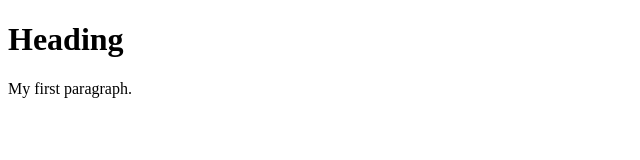
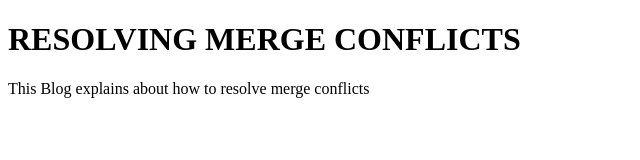
Before and after one commit to Knksumanth/GIT-MERGE-BLOGPOST, a plain HTML site: page index.html in a window 1280 px wide. Shown: the whole page, without its empty margins (0-640 px from the left). Drawn offline with Linux system fonts and the light colour scheme.

Commit message:
branch1 updated with new header/para

```diff
--- a/index.html
+++ b/index.html
@@ -2,9 +2,9 @@
 <html>
 <body>
 
-<h1>Heading</h1>
+<h1>RESOLVING MERGE CONFLICTS</h1>
 
-<p>My first paragraph.</p>
+<p>This Blog explains about how to resolve merge conflicts</p>
 
 </body>
 </html>
```
